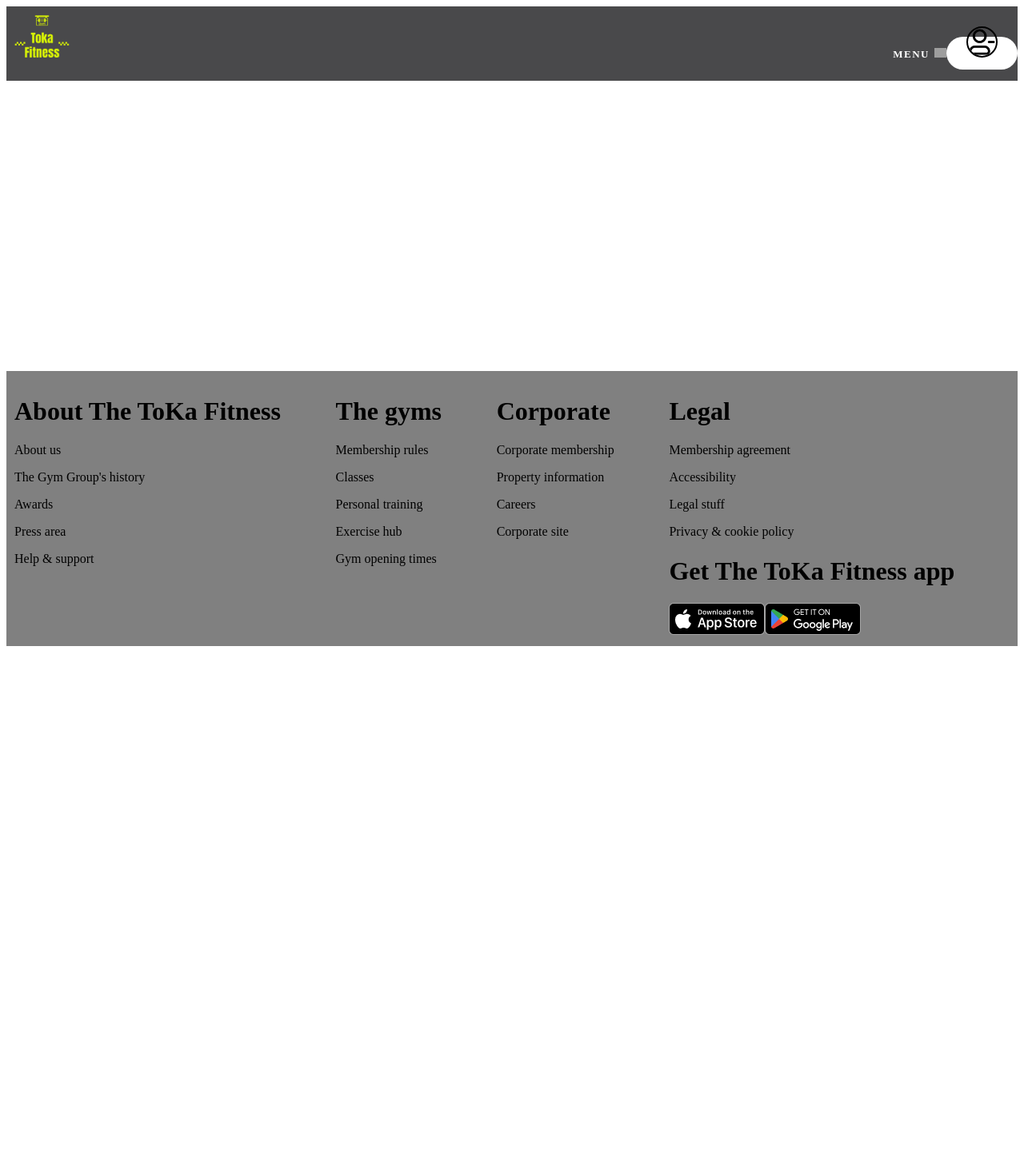
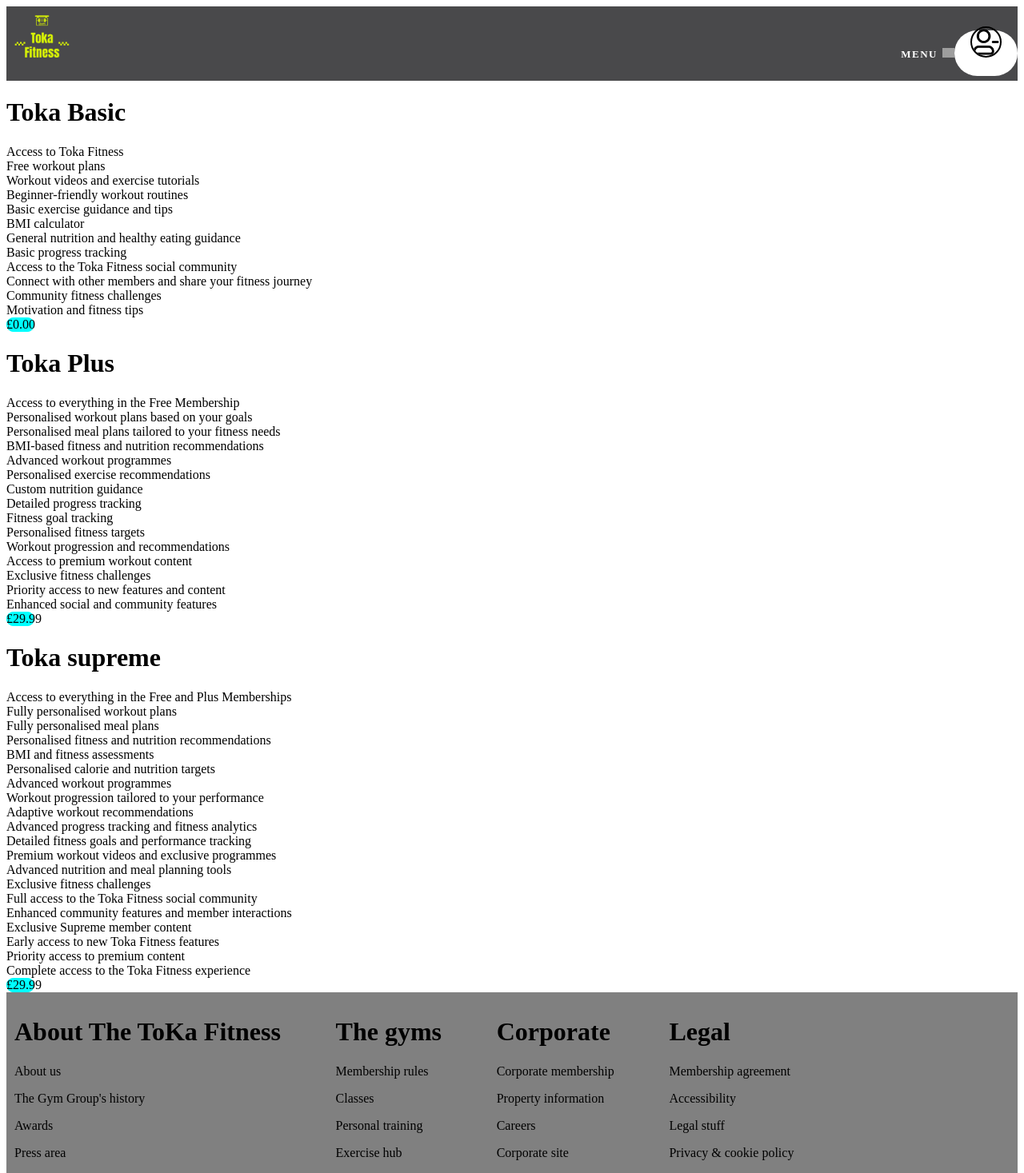
Before and after one commit to Shafi2m/toka-fitness, a React (Vite) app: page /Member in a window 1280 px wide. Shown: the top 1467 px of the page at 80% size. Before the commit the page ends 816 px from the top, so only its background shows below. Built offline with nearby package versions, Linux system fonts and the light colour scheme; grey boxes are pictures that could not be loaded.

Commit message:
progression bar

```diff
--- a/src/components/Header/Header.css
+++ b/src/components/Header/Header.css
@@ -13,6 +13,7 @@
     width: 100%;
     width: 35px;
     border-radius:20px ;
+    justify-self: center;
 }
 .profile>button{
     background-color: transparent;
@@ -94,14 +95,15 @@
 
 
 .join-button {
-
-  padding: 12px 25px;
+  margin: 0;
+  padding: 20px;
   background: white;
   color: #111111;
   border-radius: 100px;
+  width: 35px;
 
   transition:
-    background 0.25s ease,
+    background 0.25s ease;
 }
 
 .join-button:hover {
--- a/src/components/Header/Header.jsx
+++ b/src/components/Header/Header.jsx
@@ -23,9 +23,11 @@
 
 
         <NavLink><img className="access" src={accessibility}/></NavLink>
-        <NavLink to="Auth" className="join-button">
+
+        <NavLink to="Auth" className="join-button"  >
           <img className="profile-pic" src={pfp}/>
         </NavLink>
+
       </header>
 
       <div className={`fullscreen-menu ${menuOpen ? "open" : ""}`}>
@@ -39,10 +41,8 @@
 
         <nav className="menu-links">
           <br />
-          <NavLink to="/about">ABOUT TOKA</NavLink>
+          <NavLink to="Member">MEMBERSHIP</NavLink>
           <br />
-          <NavLink to="/membership">MEMBERSHIP</NavLink>
-          <br />a
           <NavLink to="dashboard">DASHBOARD</NavLink>
 
           <br />
--- /dev/null
+++ b/src/components/prices/price.css
@@ -0,0 +1,5 @@
+.price{
+    background-color: aqua;
+    border-radius: 30px;
+    width: 35px;
+}
--- /dev/null
+++ b/src/components/prices/price.jsx
@@ -0,0 +1,9 @@
+import "./price.css"
+
+export default function Price({money}){
+    return(
+        <div className="price">
+            <span>£{money}</span>
+        </div>
+    )
+}
--- a/src/pages/home.css
+++ b/src/pages/home.css
@@ -20,6 +20,7 @@
     align-items: center;
     flex-direction: column;
     flex: 1;
+    text-decoration: none;
 }
 .circle{
     border: 1px solid black;
--- a/src/pages/home.jsx
+++ b/src/pages/home.jsx
@@ -1,5 +1,7 @@
 import "./home.css"
 import Carousel from "../components/carousel/carousel"
+import { NavLink } from "react-router"
+
 
 export default function Home(){
     return(
@@ -8,34 +10,65 @@
         <Carousel/>
         </div>
         <div className="text">
-            <h1>some text</h1>
-            <p>Some Text Some Text Some Text Some Text Some Text Some Text Some Text Some Text Some Text Some Text Some Text Some Text Some Text Some Text Some Text Some Text Some Text Some Text Some Text Some Text Some Text</p>
+            <h1>Our Goals</h1>
+            <p>Toka Fitness is your personalised approach to health and fitness, designed to help you achieve your goals with a plan that works for you. We create personalised meal plans based on your goals, preferences, and lifestyle, alongside tailored gym programmes to help you train effectively and make consistent progress. Whether your goal is to lose weight, build muscle, increase strength, or simply improve your overall fitness, Toka Fitness gives you the structure, guidance, and support you need to stay motivated and reach your goals.</p>
         </div>
         <div className="member">
             <div className="teirs">
                 <div className="circle">
 
-
                 </div>
-
-                <p className="text-2">Some Text Some Text Some Text Some Text Some Text Some T</p>
-                <a className="member-links" href="/">some link</a>
+                <h1>ToKa Plus</h1>
+                <p className="text-2">Everything included in Free
+            <br/>
+                Personalised gym programme
+                <br/>
+                Personalised meal plan
+                <br/>
+                Plans tailored to your goals and lifestyle
+                <br/>
+                Weekly workout structure
+                <br/>
+                </p>
+                <NavLink className="member-links" to="member">Learn More</NavLink>
             </div>
             <div className="teirs">
                 <div className="circle">
 
 
                 </div>
-                <p className="text-2">Some Text Some Text Some Text Some Text Some Text Some T</p>
-                <a className="member-links" href="/">some link</a>
+                <h1>ToKa Basic</h1>
+                <p className="text-2">Access to Toka Fitness
+                    <br/>
+                Basic workout plans
+                <br/>
+                General meal and nutrition guidance
+                <br/>
+                Exercise tips and tutorials
+                <br/>
+                Basic progress tracking</p>
+                <NavLink className="member-links" to="member">Learn More</NavLink>
             </div>
             <div className="teirs">
                 <div className="circle">
 
 
                 </div>
-                <p className="text-2">Some Text Some Text Some Text Some Text Some Text Some T</p>
-                <a className="member-links" href="/">some link</a>
+                <h1>ToKa supreme</h1>
+                <p className="text-2">Everything included in Member
+                    <br/>
+                Fully customised training programme
+                <br/>
+                Advanced personalised meal plan
+                <br/>
+                Regular programme adjustments
+                <br/>
+                Detailed progress reviews
+                <br/>
+                Personalised calorie and macro adjustments
+                <br/>
+                Exercise substitutions based on ability and equipment</p>
+                <NavLink className="member-links" to="member">Learn More</NavLink>
             </div>
         </div>
         </div>
--- /dev/null
+++ b/src/pages/members/member.jsx
@@ -0,0 +1,146 @@
+import "./member.css"
+import Price from "../../components/prices/price"
+
+export default function Member(){
+    return(
+        <>
+        <div>
+            <div className="card">
+                <h1>Toka Basic</h1>
+                <div className="icon">
+
+                </div>
+
+                <div className="desc">
+                    Access to Toka Fitness
+                    <br/>
+                    Free workout plans
+                    <br/>
+                    Workout videos and exercise tutorials
+                    <br/>
+                    Beginner-friendly workout routines
+                    <br/>
+                    Basic exercise guidance and tips
+                    <br/>
+                    BMI calculator
+                    <br/>
+                    General nutrition and healthy eating guidance
+                    <br/>
+                    Basic progress tracking
+                    <br/>
+                    Access to the Toka Fitness social community
+                    <br/>
+                    Connect with other members and share your fitness journey
+                    <br/>
+                    Community fitness challenges
+                    <br/>
+                    Motivation and fitness tips
+                    <br/>
+                </div>
+
+                <div className="price">
+                <Price money={"0.00"}/>
+                </div>
+            </div>
+            <div className="card">
+                <h1>Toka  Plus</h1>
+                <div className="icon">
+
+                </div>
+
+                <div className="desc">
+                    Access to everything in the Free Membership
+                    <br/>
+                    Personalised workout plans based on your goals
+                    <br/>
+                    Personalised meal plans tailored to your fitness needs
+                    <br/>
+                    BMI-based fitness and nutrition recommendations
+                    <br/>
+                    Advanced workout programmes
+                    <br/>
+                    Personalised exercise recommendations
+                    <br/>
+                    Custom nutrition guidance
+                    <br/>
+                    Detailed progress tracking
+                    <br/>
+                    Fitness goal tracking
+                    <br/>
+                    Personalised fitness targets
+                    <br/>
+                    Workout progression and recommendations
+                    <br/>
+                    Access to premium workout content
+                    <br/>
+                    Exclusive fitness challenges
+                    <br/>
+                    Priority access to new features and content
+                    <br/>
+                    Enhanced social and community features
+                    <br/>
+                </div>
+
+                <div className="price">
+                <Price money={"29.99"}/>
+                </div>
+            </div>
+
+          <div className="card">
+                <h1>Toka supreme</h1>
+                <div className="icon">
+
+                </div>
+
+                <div className="desc">
+                   Access to everything in the Free and Plus Memberships
+                    <br/>
+                    Fully personalised workout plans
+                    <br/>
+                    Fully personalised meal plans
+                    <br/>
+                    Personalised fitness and nutrition recommendations
+                    <br/>
+                    BMI and fitness assessments
+                    <br/>
+                    Personalised calorie and nutrition targets
+                    <br/>
+                    Advanced workout programmes
+                    <br/>
+                    Workout progression tailored to your performance
+                    <br/>
+                    Adaptive workout recommendations
+                    <br/>
+                    Advanced progress tracking and fitness analytics
+                    <br/>
+                    Detailed fitness goals and performance tracking
+                    <br/>
+                    Premium workout videos and exclusive programmes
+                    <br/>
+                    Advanced nutrition and meal planning tools
+                    <br/>
+                    Exclusive fitness challenges
+                    <br/>
+                    Full access to the Toka Fitness social community
+                    <br/>
+                    Enhanced community features and member interactions
+                    <br/>
+                    Exclusive Supreme member content
+                    <br/>
+                    Early access to new Toka Fitness features
+                    <br/>
+                    Priority access to premium content
+                    <br/>
+                    Complete access to the Toka Fitness experience
+                    <br/>
+
+                </div>
+
+                <div className="price">
+                <Price money={"29.99"}/>
+                </div>
+            </div>
+        </div>
+        </>
+    )
+}
--- a/src/routing.jsx
+++ b/src/routing.jsx
@@ -2,6 +2,7 @@
 import Home from "./pages/home";
 import Dashboard from "./pages/dashboard/dashboard"
 import Auth from "./pages/Auth/Auth"
+import Member from "./pages/members/member";
 export default function Pages(){
 
     return(
@@ -11,6 +12,7 @@
             <Route path="dashboard" element={<Dashboard/>} />
             <Route path="social" element={<social/>}/>
             <Route path="Auth" element={<Auth/>}/>
+            <Route path="Member" element={<Member/>}/>
         </Routes>
 
     )
```
Also changed, not shown: src/assets/trophy-svgrepo-com (3).svg (added), src/assets/trophy-svgrepo-com.svg (added), src/pages/members/member.css (added).
